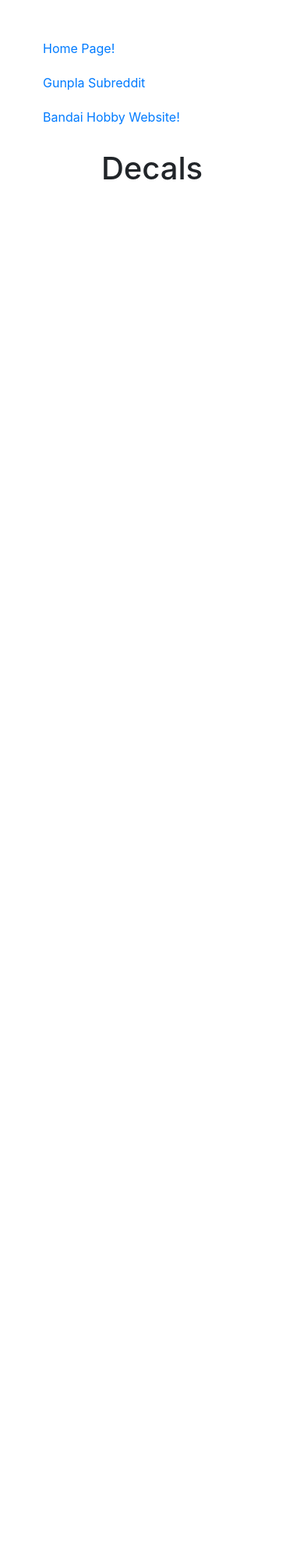
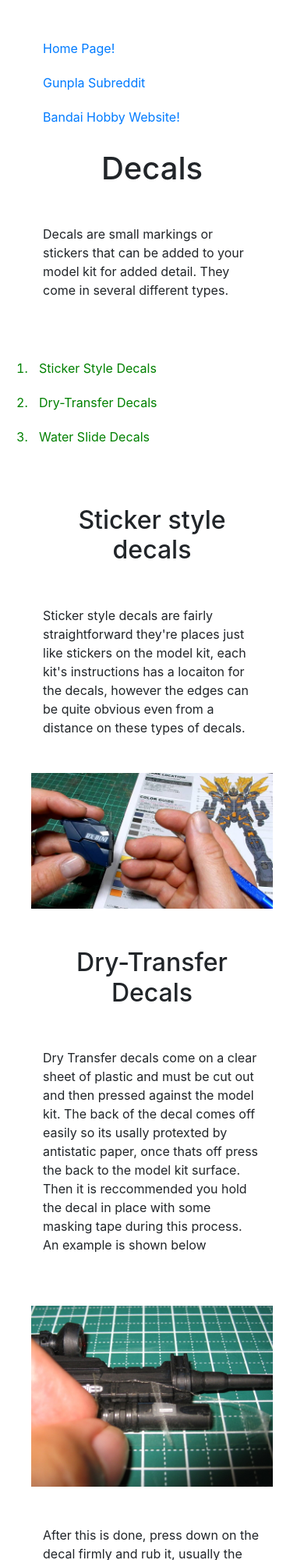
Before and after one commit to sahzai/ENGO-551, a plain HTML site: page decals.html in a window 390 px wide. Shown: the top 2000 px of the page at 78% size. Before the commit the page ends 844 px from the top, so only its background shows below. Drawn offline with nearby package versions, Linux system fonts and the light colour scheme.

Commit message:
final ver

```diff
--- a/decals.html
+++ b/decals.html
@@ -3,7 +3,7 @@
     <head>
         <link rel = "stylesheet" href = "bundle.css">
         <link rel="stylesheet" href="https://cdn.jsdelivr.net/npm/bootstrap@4.6.2/dist/css/bootstrap.min.css" integrity="sha384-xOolHFLEh07PJGoPkLv1IbcEPTNtaed2xpHsD9ESMhqIYd0nLMwNLD69Npy4HI+N" crossorigin="anonymous">
-        <title>Cutting techniques</title>
+        <title>Decal Application</title>
     </head>
     <body>
         <div class = "container">
@@ -15,8 +15,47 @@
             </div>
         <h1>Decals</h1>
 
+        <div class = "row">
+            <div class = "col-sm"><p>Decals are small markings or stickers that can be added to your model kit for added detail. They come in several different types.</p></div>
+
+
+        </div>
+
+        <div class ="row">
+        <ol>
+            <li>Sticker Style Decals</li>
+            <li>Dry-Transfer Decals</li>
+            <li>Water Slide Decals</li>
+        </ol>
+        </div>
+        <div class = "row">
+            <div class = "col-sm"><h2>Sticker style decals</h2><br><p>Sticker style decals are fairly straightforward they're places just like stickers on the model kit, each kit's instructions has a locaiton for the decals, however the edges can be quite obvious even from a distance on these types of decals.</p></div>
+
+            <img src = "maxresdefault.jpg" class = "img-fluid">
+
+        </div>
+        <div class = "row">
+            <div class = "col-sm"><h2>Dry-Transfer Decals</h2><br><p>Dry Transfer decals come on a clear sheet of plastic and must be cut out and then pressed against the model kit. The back of the decal comes off easily so its usally protexted by antistatic paper, once thats off press the back to the model kit surface. Then it is reccommended you hold the decal in place with some masking tape during this process. An example is shown below</p></div>
+
+        </div>
+        <div class = "row">
+            <img src = "dry_4.jpg" class = "img-fluid">
+        </div>
+        <div class = "row">
+            <div class = "col-sm"><p>After this is done, press down on the decal firmly and rub it, usually the handle of a hobby knife or a coin is prefered. Do this for about 30 seconds and then peel off the plastic and masking tape. The result should look like the below</p></div>
 
 
 
+        </div>
+        <div class = "row"><img src = "dry_6.jpg" class = "img-fluid"></div>
+        <div class = "row">
+
+            <div class = "col-sm"><h2>Water Slide decals</h2><br><p>Water slide decals have several advantages over normal sticker style decals, the first being that the edges are not pronounced at all, the decal blends in very well with the plastic surface. The next is that they are significantly easier to line up than dry transfer decals. Lastly, they are thin enough that they can contort around irregular shapes.</p></div>
+            <br>
+
+
+        </div>
+        <a href = "https://goodguydangunpla.blogspot.com/2012/12/tutorial-how-to-apply-water-slide-decals.html">Honestly any advice I give wouldnt be nearly as good as this guide, so check it out!</a>
+
     </body>
 </html>
```
Also changed, not shown: Cutting.HTML (+1 -1 lines), lining.html (+2 -2 lines), dry_4.jpg (added), dry_6.jpg (added), dsc_4271.webp (deleted), dsc_4272.webp (deleted), dsc_4280.webp (deleted), maxresdefault.jpg (added).
